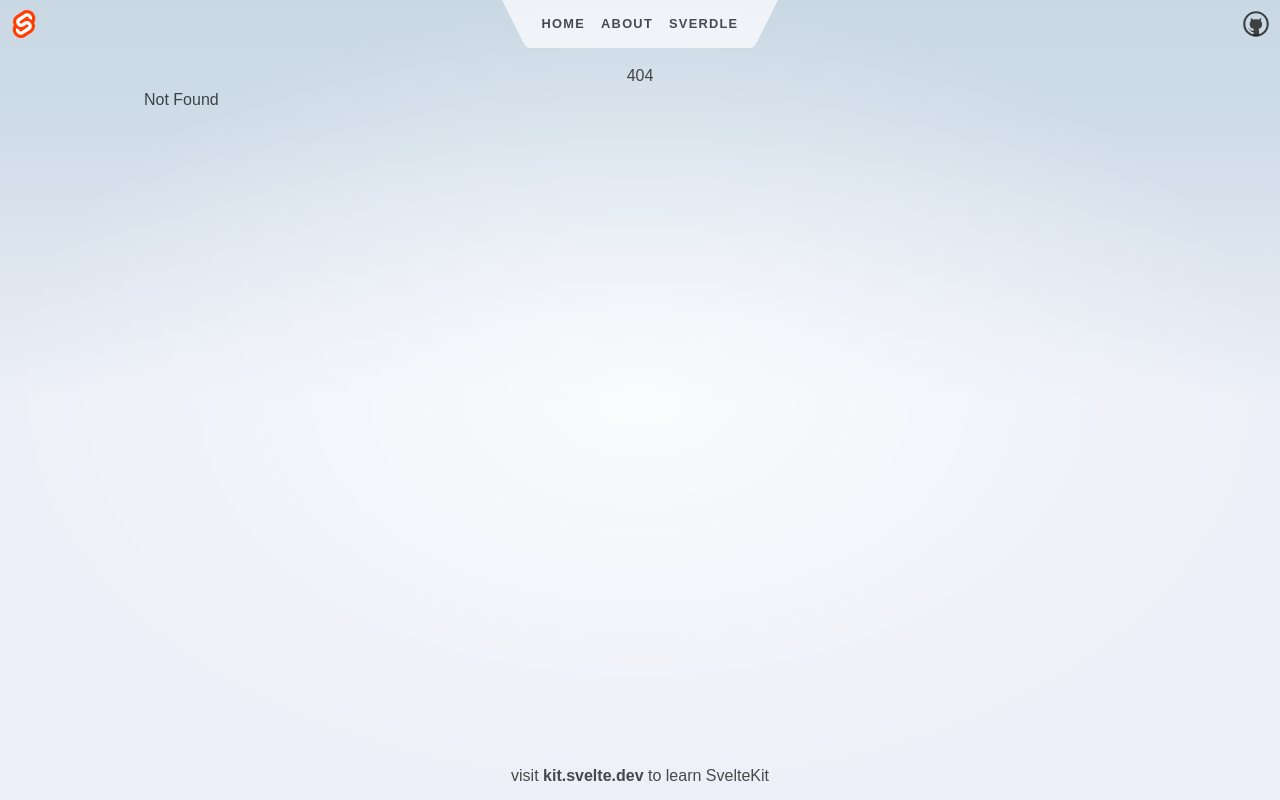
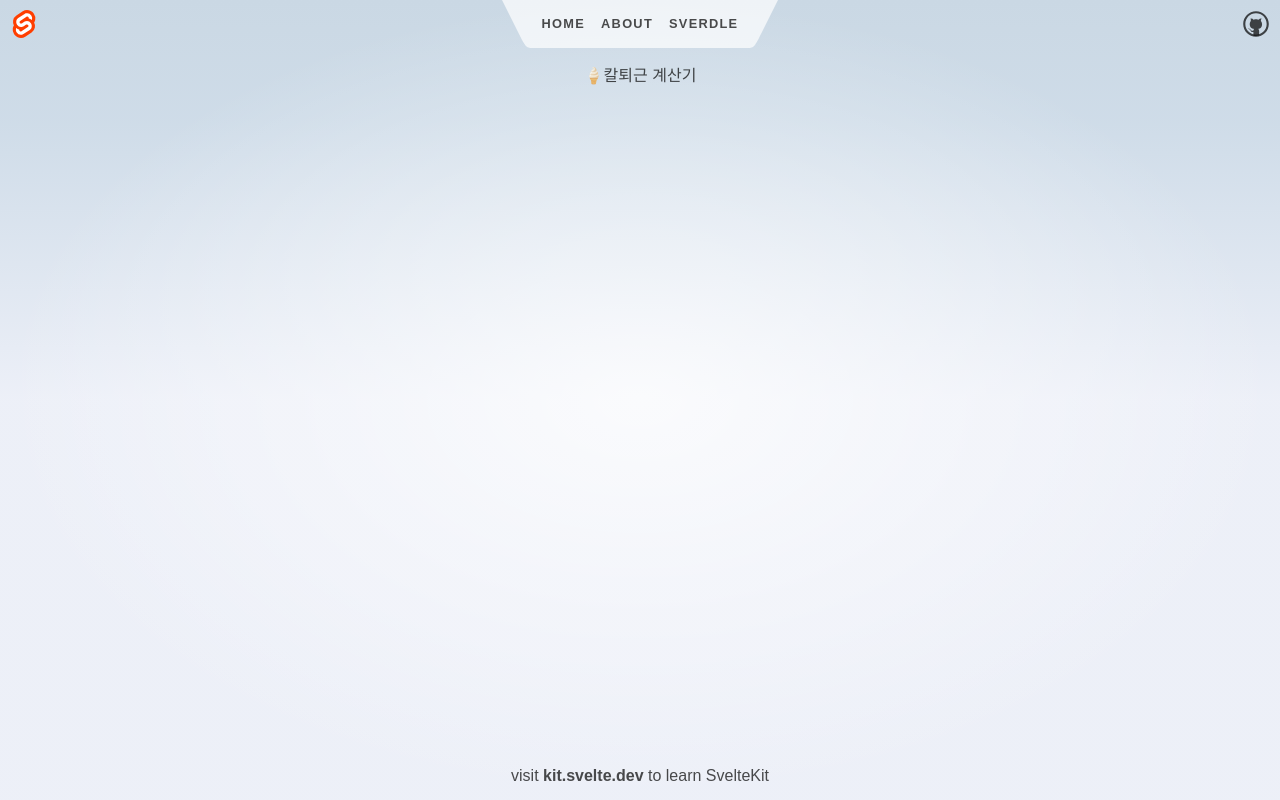
Before and after one commit to nuleongee/ise-utils, a SvelteKit app: page /leavework in a window 1280 px wide. Before the commit this address had no page. Built offline with nearby package versions, Linux system fonts and the light colour scheme.

Commit message:
feat: 칼퇴근 계산기 추가
- leavework

```diff
--- a/src/app.html
+++ b/src/app.html
@@ -1,5 +1,5 @@
 <!DOCTYPE html>
-<html lang="en">
+<html lang="ko">
 	<head>
 		<meta charset="utf-8" />
 		<link rel="icon" href="%sveltekit.assets%/favicon.png" />
--- a/src/routes/+page.svelte
+++ b/src/routes/+page.svelte
@@ -29,6 +29,9 @@
 </section>
 
 <style lang="postcss">
+	:global(html) {
+		/*background-color: theme(colors.red.100);*/
+	}
 	section {
 		display: flex;
 		flex-direction: column;
--- /dev/null
+++ b/src/routes/leavework/+page.svelte
@@ -0,0 +1,8 @@
+<svelte:head>
+	<title>🍦칼퇴근 계산기</title>
+	<meta name="칼퇴근 계산기" content="몇시에 퇴근할 수 있지?" />
+</svelte:head>
+
+<div>
+	<h1>🍦칼퇴근 계산기</h1>
+</div>
--- a/svelte.config.js
+++ b/svelte.config.js
@@ -11,7 +11,7 @@ const config = {
 		// adapter-auto only supports some environments, see https://kit.svelte.dev/docs/adapter-auto for a list.
 		// If your environment is not supported or you settled on a specific environment, switch out the adapter.
 		// See https://kit.svelte.dev/docs/adapters for more information about adapters.
-		adapter: adapter()
+		adapter: adapter(),
 	},
 };
 
```
